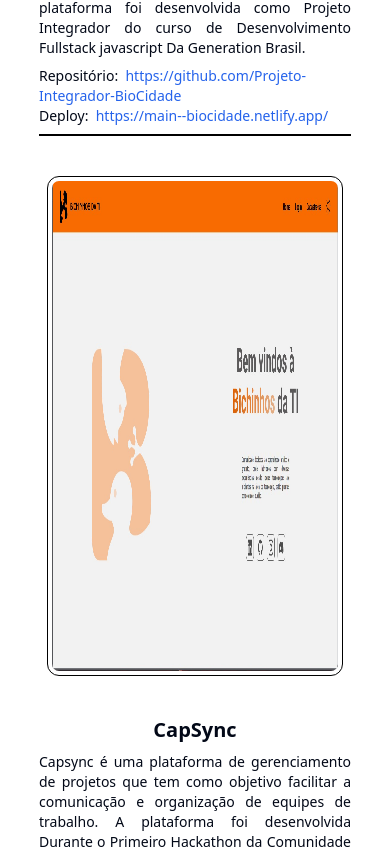
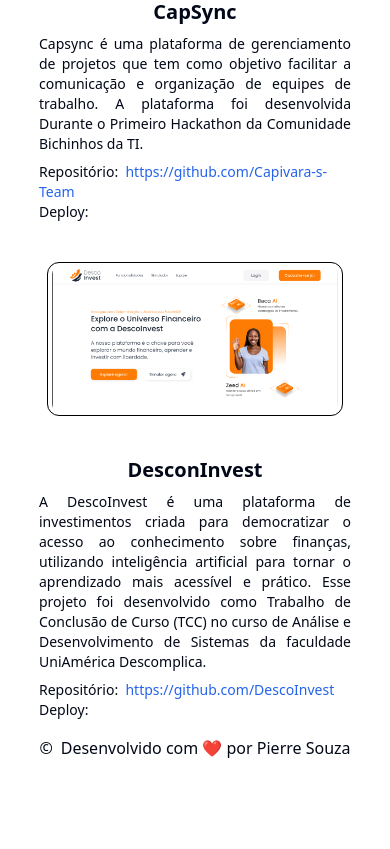
Before and after one commit to pierresouza/Portifolio, a Next.js app: page / in a window 390 px wide. Shown: the part 1500-2349 px from the top of the page. After the commit the page ends 2276 px from the top, so only its background shows below. Built offline with nearby package versions, Linux system fonts and the light colour scheme.

Commit message:
chore: apply responsiveness in home page

```diff
--- a/app/page.tsx
+++ b/app/page.tsx
@@ -116,7 +116,7 @@
                   <Image
                     src={project.image}
                     alt={project.name}
-                    className="h-[500px] w-full max-w-[500px] rounded-xl border border-black p-1 dark:border-white"
+                    className="w-full max-w-[500px] rounded-xl border border-black p-1 dark:border-white"
                     objectFit="cover"
                     quality={100}
                   />
@@ -152,7 +152,6 @@
                       </Link>
                     </span>
                   </div>
-                  <hr className="border border-black dark:border-white" />
                 </div>
               </>
             ) : (
@@ -188,13 +187,12 @@
                       </Link>
                     </span>
                   </div>
-                  <hr className="border border-black dark:border-white" />
                 </div>
                 <div className="flex flex-col gap-4 p-2">
                   <Image
                     src={project.image}
                     alt={project.name}
-                    className="h-auto w-full max-w-[500px] rounded-xl border border-black p-1 dark:border-white"
+                    className="w-full max-w-[500px] rounded-xl border border-black p-1 dark:border-white"
                     objectFit="cover"
                     quality={100}
                   />
```
Also changed, not shown: public/DescoInvest.png.
